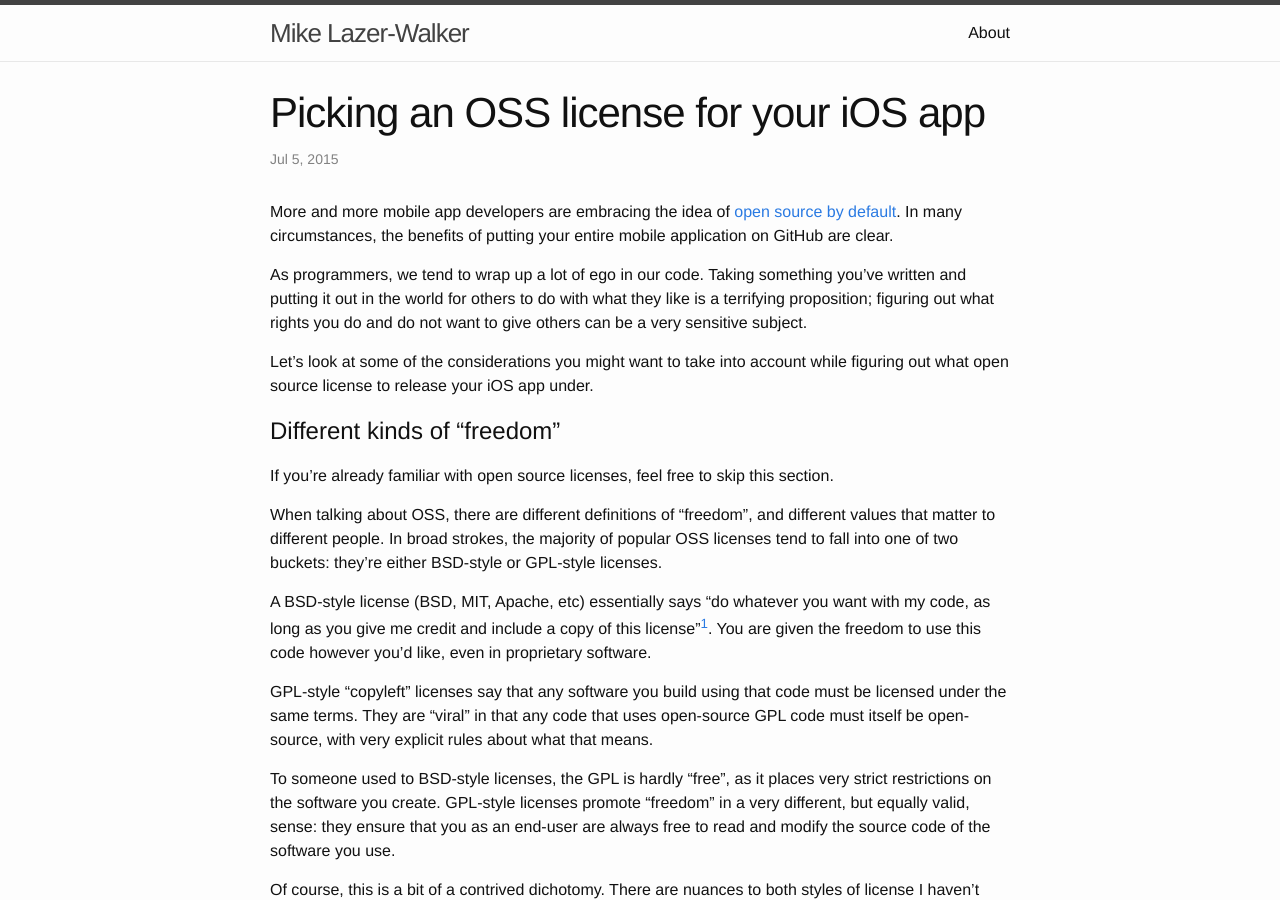
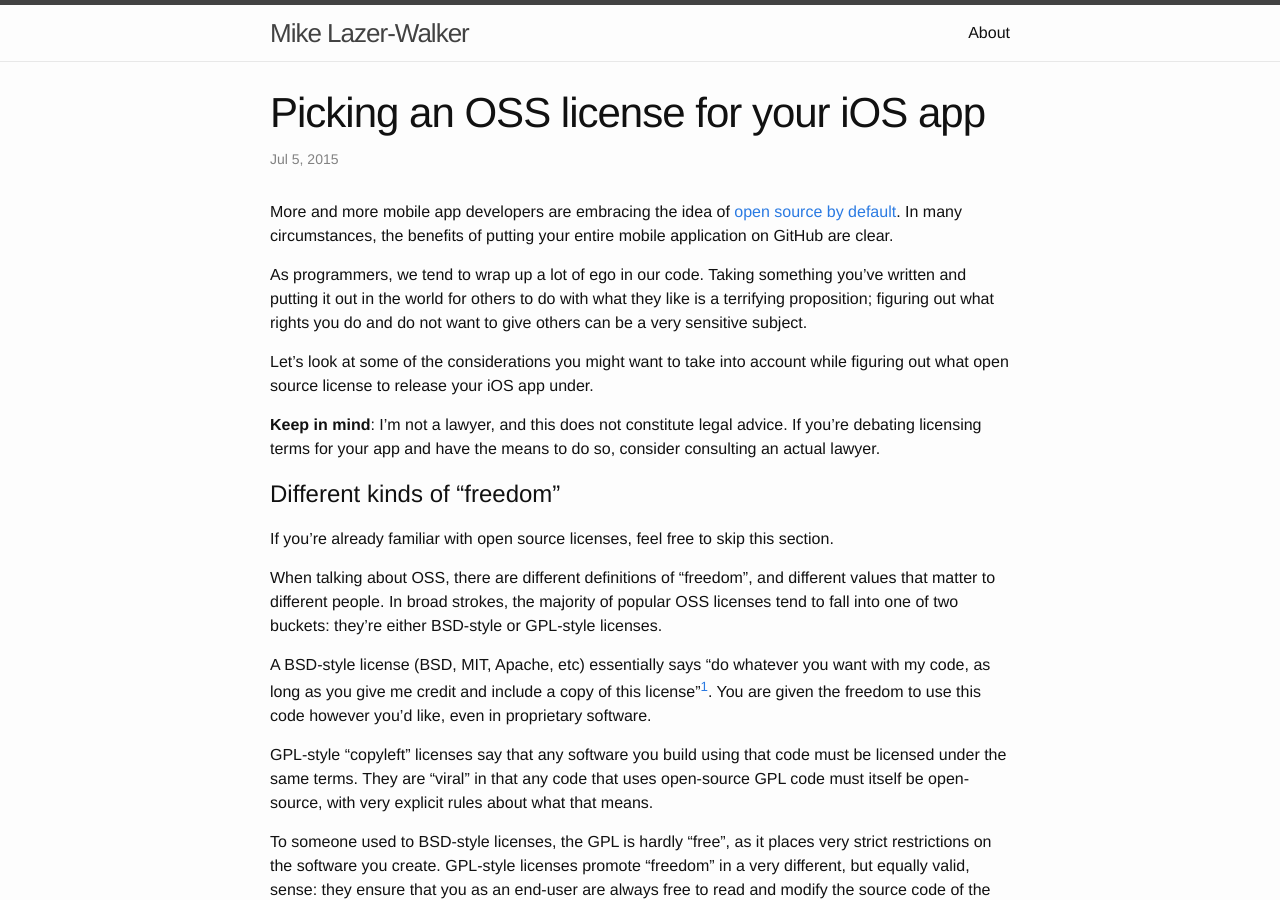
Before and after one commit to lazerwalker/blog, a Jekyll site: the page built from _posts/2015-07-05-open-source-licenses.md, in a window 1280 px wide and 900 px high. Built offline with Jekyll 4.4.1, drawn with Linux system fonts in a browser that asks for light colours.

Commit message:
Add IANAL

```diff
--- a/_posts/2015-07-05-open-source-licenses.md
+++ b/_posts/2015-07-05-open-source-licenses.md
@@ -12,6 +12,7 @@ As programmers, we tend to wrap up a lot of ego in our code. Taking something yo
 
 Let's look at some of the considerations you might want to take into account while figuring out what open source license to release your iOS app under.
 
+**Keep in mind**: I'm not a lawyer, and this does not constitute legal advice. If you're debating licensing terms for your app and have the means to do so, consider consulting an actual lawyer.
 
 # Different kinds of "freedom"
 
```
